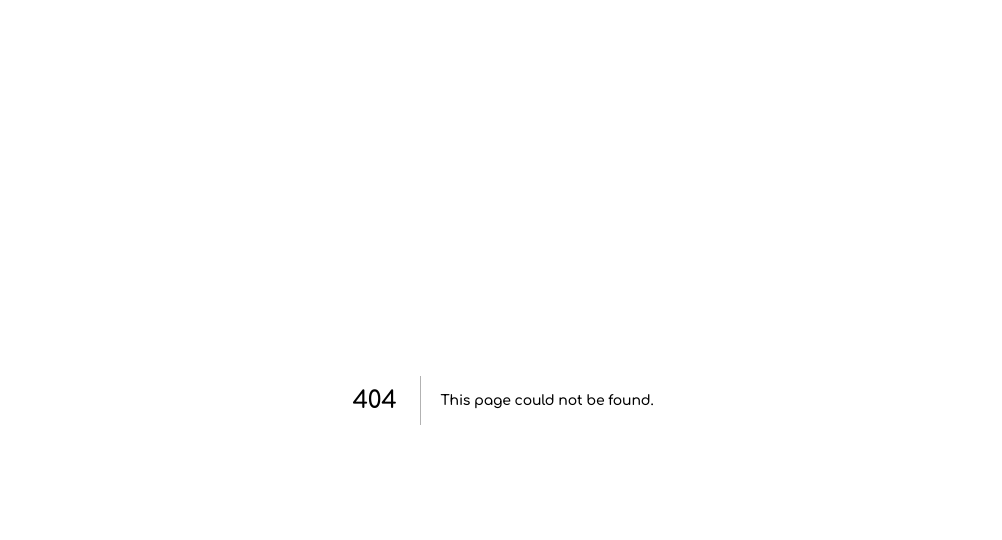
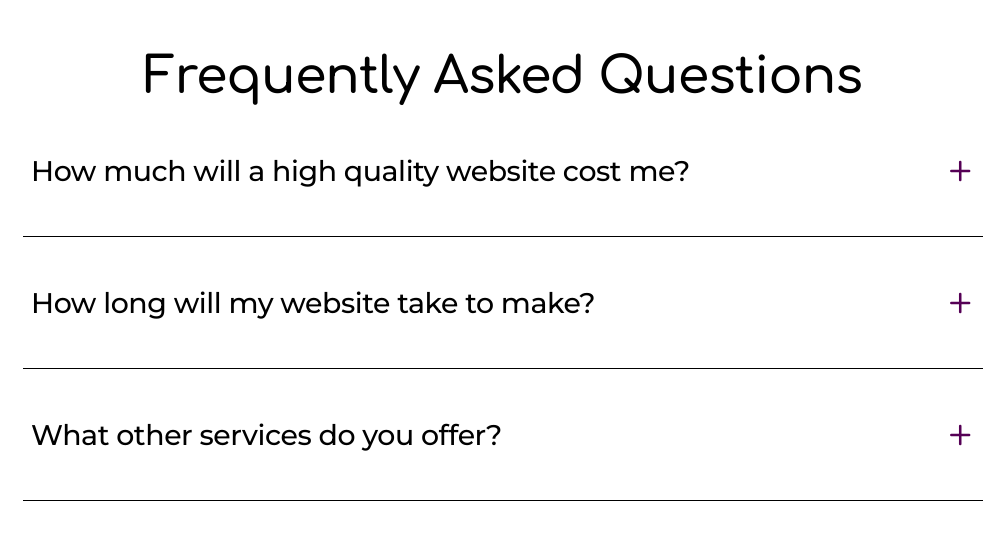
Before and after one commit to Oliver-Turp/Portfolio-Beta, a Next.js app in the folder frontend/: page /new in a window 1280 px wide. Before the commit this address had no page. Shown: the top 540 px of the page, without its empty margins (137-1139 px from the left). Built offline with nearby package versions, Linux system fonts and the light colour scheme.

Commit message:
Home CTA Skeleton Done

```diff
--- /dev/null
+++ b/frontend/components/FAQ/FAQ.jsx
@@ -0,0 +1,57 @@
+import { useState, useRef, useEffect } from "react";
+import { FiPlus } from "react-icons/fi";
+import faqData from "./faqData";
+
+const FAQ_Accordion = () => {
+  const [active, setActive] = useState(false);
+
+  const contentRef = useRef(null);
+
+  useEffect(() => {
+    contentRef.current.style.maxHeight = active
+      ? `${contentRef.current.scrollHeight}px`
+      : "0px";
+  }, [contentRef, active]);
+
+  const toggleAccordion = () => {
+    setActive(!active);
+  };
+
+  return (
+    <div className="faq_wrap">
+      <h2>Frequently Asked Questions</h2>
+      {faqData.map((item) => (
+        <button
+          key={item.id}
+          className={`faq_item ${active}`}
+          onClick={toggleAccordion}
+        >
+          <section>
+            <section
+              className={
+                active
+                  ? `faq_item_align faq_item_align_border`
+                  : `faq_item_align`
+              }
+            >
+              <h4>{item.question}</h4>
+              <FiPlus
+                className={active ? `faq_icon faq_icon_rotate` : `faq_icon`}
+              />
+            </section>
+            <section
+              ref={contentRef}
+              className={
+                active ? `faq_answer faq_answer_divider` : `faq_answer`
+              }
+            >
+              <p>{item.answer}</p>
+            </section>
+          </section>
+        </button>
+      ))}
+    </div>
+  );
+};
+
+export default FAQ_Accordion;
--- /dev/null
+++ b/frontend/components/FAQ/faqData.jsx
@@ -0,0 +1,19 @@
+const FAQ_Questions = [
+  {
+    id: 1,
+    question: "How much will a high quality website cost me?",
+    answer: "answer 1 here",
+  },
+  {
+    id: 2,
+    question: "How long will my website take to make?",
+    answer: "answer 2 here",
+  },
+  {
+    id: 3,
+    question: "What other services do you offer?",
+    answer: "answer 3",
+  },
+];
+
+export default FAQ_Questions;
--- a/frontend/package.json
+++ b/frontend/package.json
@@ -16,6 +16,7 @@
     "@fortawesome/react-fontawesome": "^0.2.0",
     "next": "13.2.3",
     "react": "18.2.0",
-    "react-dom": "18.2.0"
+    "react-dom": "18.2.0",
+    "react-icons": "^4.8.0"
   }
 }
--- /dev/null
+++ b/frontend/pages/new.js
@@ -0,0 +1,7 @@
+import FAQ from "../components/FAQ/FAQ";
+
+const page = () => {
+  return <FAQ />;
+};
+
+export default page;
--- a/frontend/styles/Home.module.css
+++ b/frontend/styles/Home.module.css
@@ -273,3 +273,57 @@
 .home__process_item h5 {
   margin: 16px 0;
 }
+
+/* FAQ STYLES */
+
+.faq_wrap {
+  display: flex;
+  flex-direction: column;
+  justify-content: center;
+  align-items: center;
+  max-width: 75vw;
+  margin: auto;
+}
+
+.faq_wrap h2 {
+  padding-top: 48px;
+}
+
+.faq_item {
+  display: flex;
+  flex-direction: column;
+  width: 100%;
+  height: 100%;
+  padding: 24px 0;
+  border-bottom: 1px solid black;
+  position: relative;
+}
+
+.faq_question {
+  display: flex;
+  justify-content: space-between;
+  align-items: center;
+  width: 100%;
+  padding: 24px 16px;
+}
+
+.faq_question svg {
+  font-size: 3rem;
+  cursor: pointer;
+}
+
+.faq_question svg:hover {
+  color: var(--dark-accent);
+}
+
+.faq_answer {
+  padding: 0 16px;
+  border: 1px solid green;
+  width: 100%;
+  height: 100%;
+  position: absolute;
+  bottom: -100%;
+  display: flex;
+  justify-content: center;
+  align-items: center;
+}
--- a/frontend/styles/globals.css
+++ b/frontend/styles/globals.css
@@ -10,6 +10,17 @@
   text-decoration: none;
   box-sizing: border-box;
   outline: none;
+}
+button,
+input[type="submit"],
+input[type="reset"] {
+  background: none;
+  color: inherit;
+  border: none;
+  padding: 0;
+  font: inherit;
+  cursor: pointer;
+  outline: inherit;
 }
 :root {
   --light-bg: #fafafa;
@@ -122,13 +133,11 @@ nav {
   color: var(--light-font);
 }
 
-/* SLIDER STYLES */
-
 /* FOOTER STYLES */
 
 footer {
   width: 100%;
-  height: 150px;
+  height: 15vh;
   padding: 0 12vw;
   display: flex;
   flex-direction: row;
@@ -170,3 +179,75 @@ footer .footer__icons svg:hover,
 footer .footer__links a:hover {
   color: var(--dark-accent);
 }
+
+/* TEST STYLES */
+
+.faq_wrap {
+  display: flex;
+  flex-direction: column;
+  justify-content: center;
+  align-items: center;
+  max-width: 75vw;
+  margin: auto;
+  padding-bottom: 48px;
+}
+
+.faq_wrap h2 {
+  padding-top: 48px;
+}
+
+.faq_item {
+  cursor: pointer;
+  width: 100%;
+  border-bottom: 1px solid black;
+  padding: 24px 0;
+}
+
+.faq_item_align {
+  align-items: center;
+  display: flex;
+  min-height: 10px;
+  text-align: left;
+  padding: 24px 0;
+  transition: all 0.6s ease;
+}
+
+.faq_item_align_border {
+  box-shadow: 0 1px 0 #000;
+}
+
+.faq_item_align h4 {
+  margin-left: 8px;
+  width: 100%;
+}
+
+.faq_icon {
+  background: none;
+  border: none;
+  color: var(--light-accent);
+  cursor: pointer;
+  font-size: 2rem;
+  margin-left: auto;
+  margin-right: 8px;
+  transition: all 0.6s ease;
+}
+
+.faq_icon_rotate {
+  transform: rotate(45deg);
+}
+
+.faq_answer_divider {
+  padding: 36px 0;
+  display: flex;
+  align-items: center;
+  transition: all 0.6s ease;
+}
+
+.faq_answer {
+  margin-left: 8px;
+  margin-right: 8px;
+  max-height: 0;
+  overflow: hidden;
+  transition: all 0.6s ease;
+  text-align: left;
+}
```
Also changed, not shown: frontend/components/CTA/CTA.jsx (added, +21 -0 lines), frontend/components/CTA/cta.module.css (added, +28 -0 lines), frontend/pages/index.js (+13 -3 lines), frontend/pages/test.js (deleted, +0 -7 lines), 2 other files (tests, documents, lock files or other folders).
